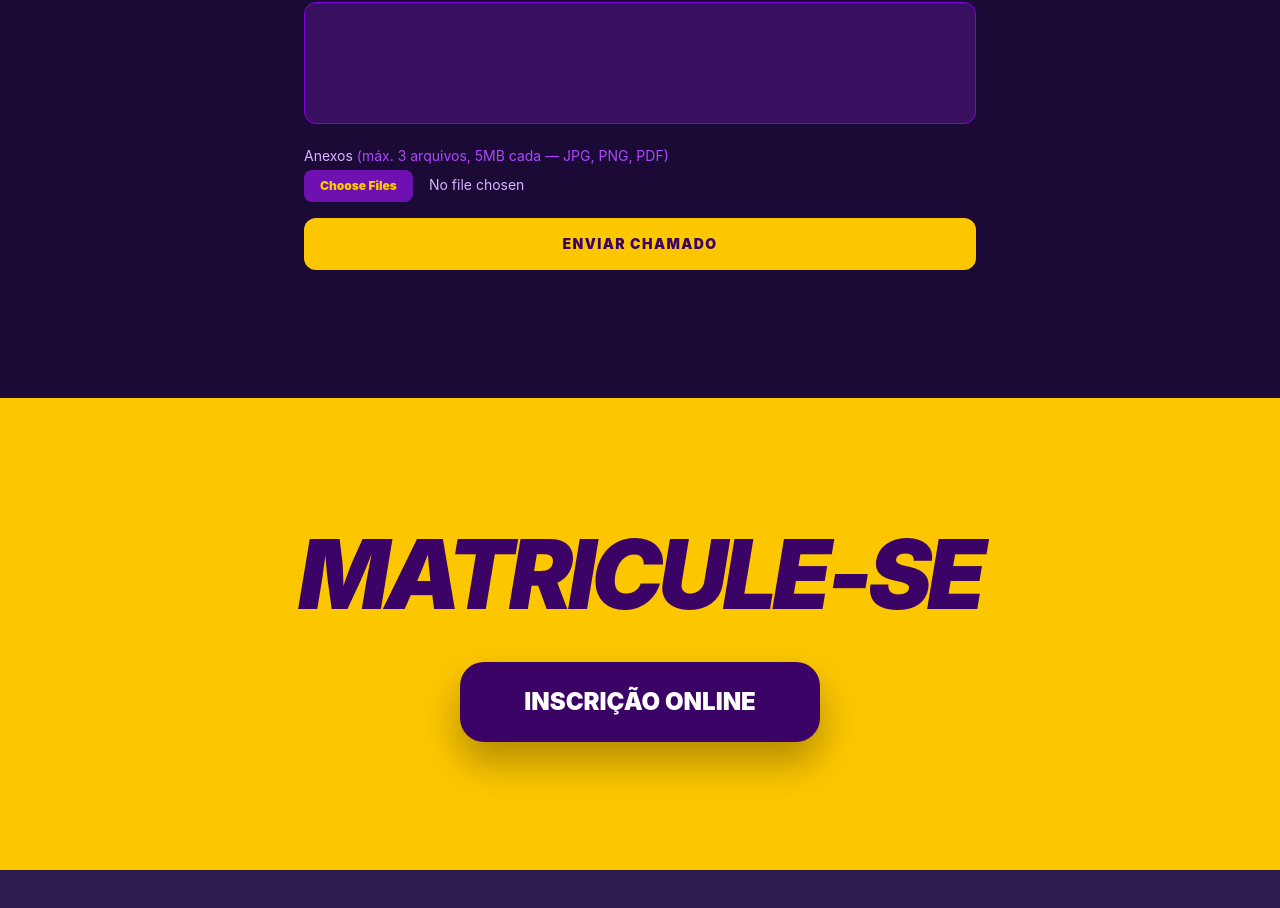
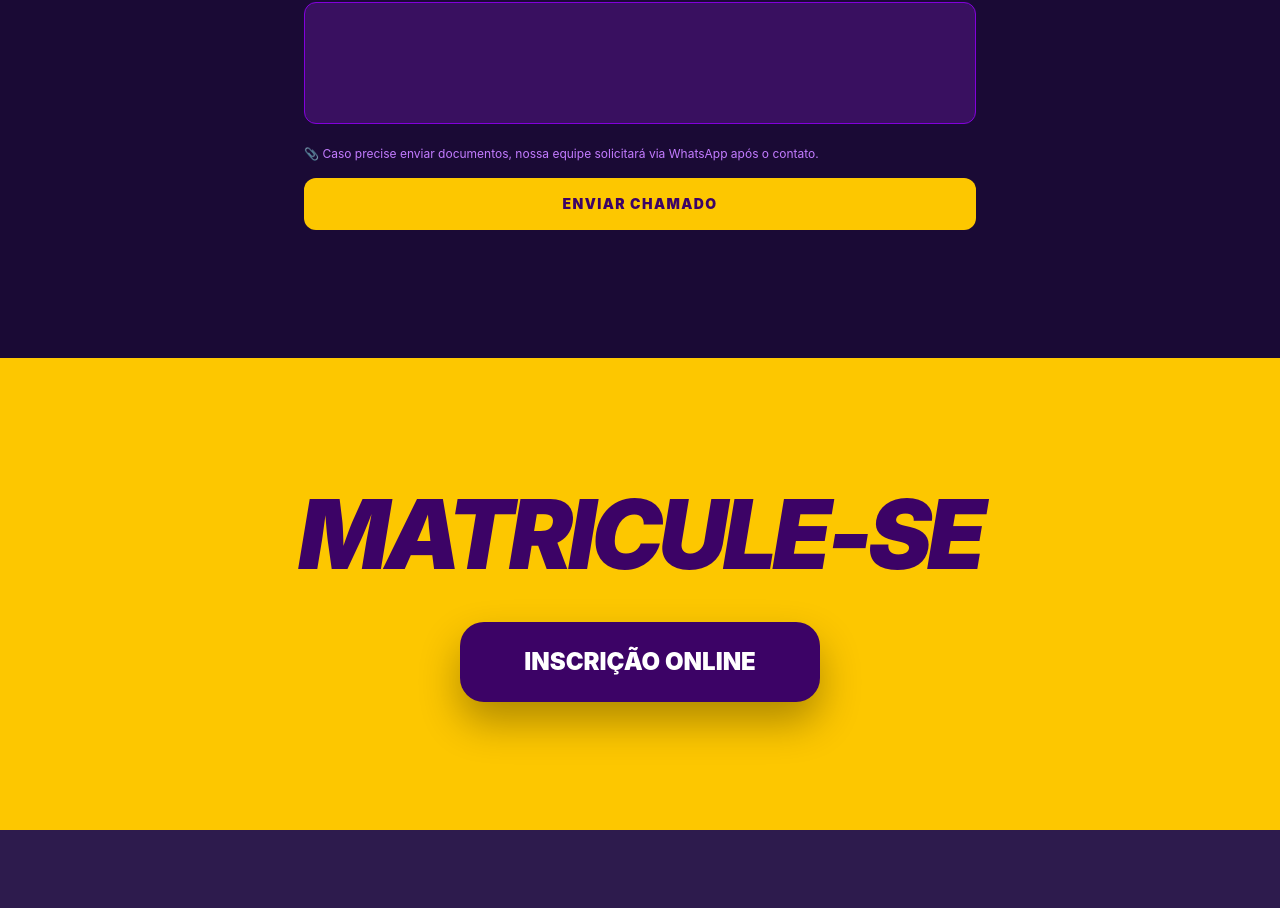
Before and after one commit to erickcardosoitp/website_tia_pretinha, a React (Vite) app: page / in a window 1280 px wide. Shown: the part 6620-7528 px from the top of the page. Built offline with nearby package versions, Linux system fonts and the light colour scheme.

Commit message:
fix: mensagem de erro de conexao amigavel no suporte

```diff
--- a/src/App.jsx
+++ b/src/App.jsx
@@ -21,7 +21,6 @@ const API_BASE = 'https://itp.institutotiapretinha.org/api';
 function SecaoSuporte() {
   const [tab, setTab] = useState('abrir');
   const [form, setForm] = useState({ nome: '', email: '', telefone: '', nome_aluno: '', assunto: '', mensagem: '' });
-  const [arquivos, setArquivos] = useState([]);
   const [enviando, setEnviando] = useState(false);
   const [protocolo, setProtocolo] = useState(null);
   const [erroAbrir, setErroAbrir] = useState('');
@@ -41,17 +40,17 @@ function SecaoSuporte() {
     setErroAbrir('');
     setEnviando(true);
     try {
-      const fd = new FormData();
-      Object.entries(form).forEach(([k, v]) => v && fd.append(k, v));
-      arquivos.forEach(f => fd.append('arquivos', f));
-      const res = await fetch(`${API_BASE}/chamados/publico`, { method: 'POST', body: fd });
+      const res = await fetch(`${API_BASE}/chamados/publico`, {
+        method: 'POST',
+        headers: { 'Content-Type': 'application/json' },
+        body: JSON.stringify(form),
+      });
       const data = await res.json();
       if (!res.ok) throw new Error(data.message || 'Erro ao enviar');
       setProtocolo(data.protocolo);
       setForm({ nome: '', email: '', telefone: '', nome_aluno: '', assunto: '', mensagem: '' });
-      setArquivos([]);
     } catch (err) {
-      setErroAbrir(err.message);
+      setErroAbrir(err.message === 'Failed to fetch' ? 'Erro de conexão. Verifique sua internet e tente novamente.' : err.message);
     } finally {
       setEnviando(false);
     }
@@ -68,7 +67,7 @@ function SecaoSuporte() {
       if (!res.ok) throw new Error(data.message || 'Erro ao buscar');
       setResultados(data.resultados);
     } catch (err) {
-      setErroBusca(err.message);
+      setErroBusca(err.message === 'Failed to fetch' ? 'Erro de conexão. Verifique sua internet e tente novamente.' : err.message);
     } finally {
       setBuscando(false);
     }
@@ -126,12 +125,7 @@ function SecaoSuporte() {
                 <textarea required rows={4} value={form.mensagem} onChange={e => setForm(p => ({...p, mensagem: e.target.value}))}
                   className="w-full bg-purple-900/50 border border-purple-700 rounded-xl px-4 py-3 text-white placeholder-purple-500 focus:outline-none focus:border-yellow-400 resize-none" />
               </div>
-              <div>
-                <label className="block text-sm text-purple-300 mb-1">Anexos <span className="text-purple-500">(máx. 3 arquivos, 5MB cada — JPG, PNG, PDF)</span></label>
-                <input type="file" multiple accept=".jpg,.jpeg,.png,.webp,.pdf" onChange={e => setArquivos(Array.from(e.target.files).slice(0, 3))}
-                  className="w-full text-purple-300 text-sm file:mr-4 file:py-2 file:px-4 file:rounded-lg file:border-0 file:bg-purple-800 file:text-yellow-400 file:font-black file:text-xs file:cursor-pointer" />
-                {arquivos.length > 0 && <p className="text-xs text-purple-400 mt-1">{arquivos.length} arquivo(s) selecionado(s)</p>}
-              </div>
+              <p className="text-xs text-purple-400">📎 Caso precise enviar documentos, nossa equipe solicitará via WhatsApp após o contato.</p>
               {erroAbrir && <p className="text-red-400 text-sm bg-red-500/10 border border-red-500/30 rounded-xl px-4 py-3">{erroAbrir}</p>}
               <button type="submit" disabled={enviando}
                 className="bg-yellow-400 text-purple-950 py-4 rounded-xl font-black text-sm uppercase tracking-widest hover:scale-105 transition-all disabled:opacity-50 disabled:cursor-not-allowed">
```
